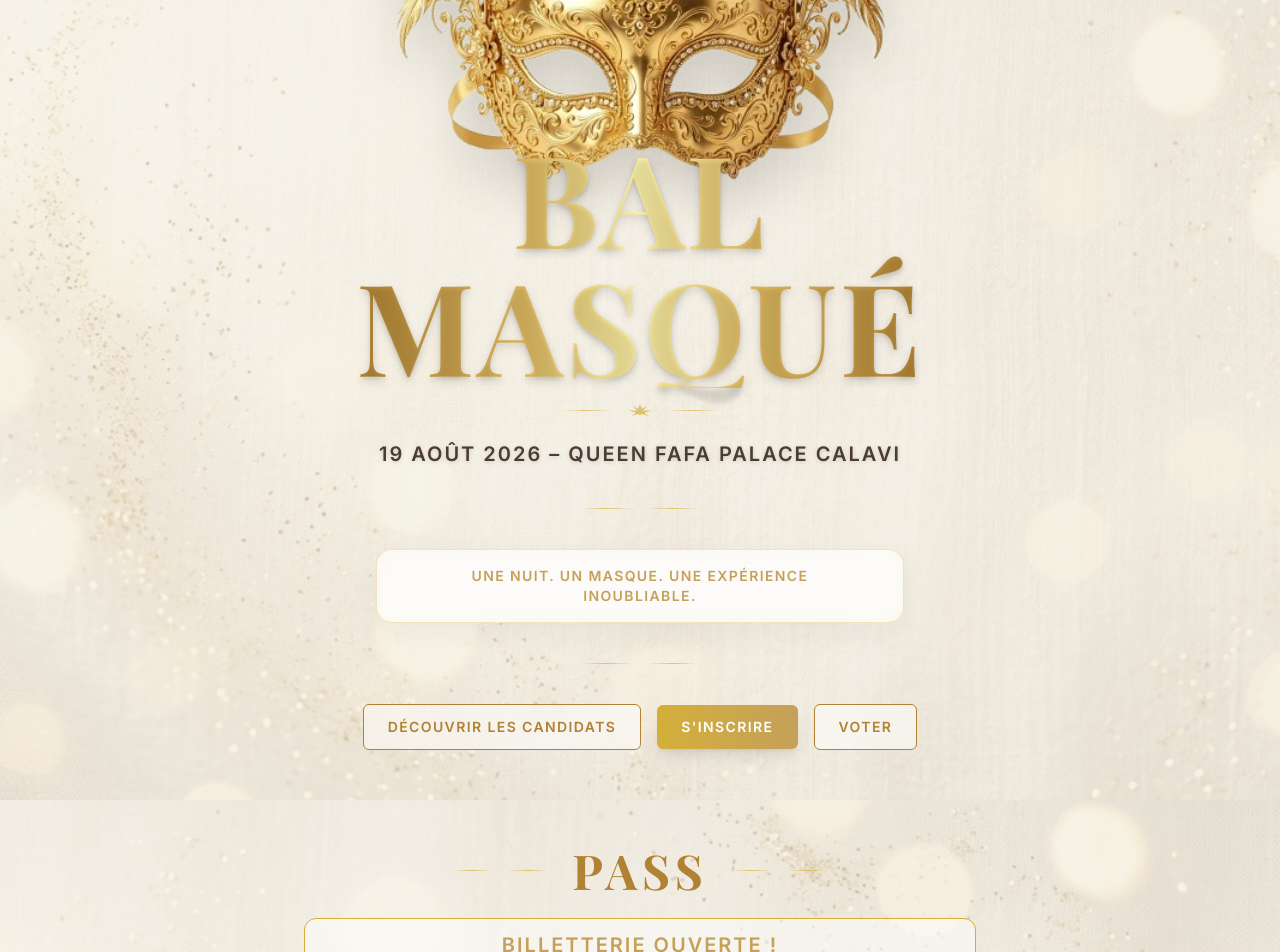
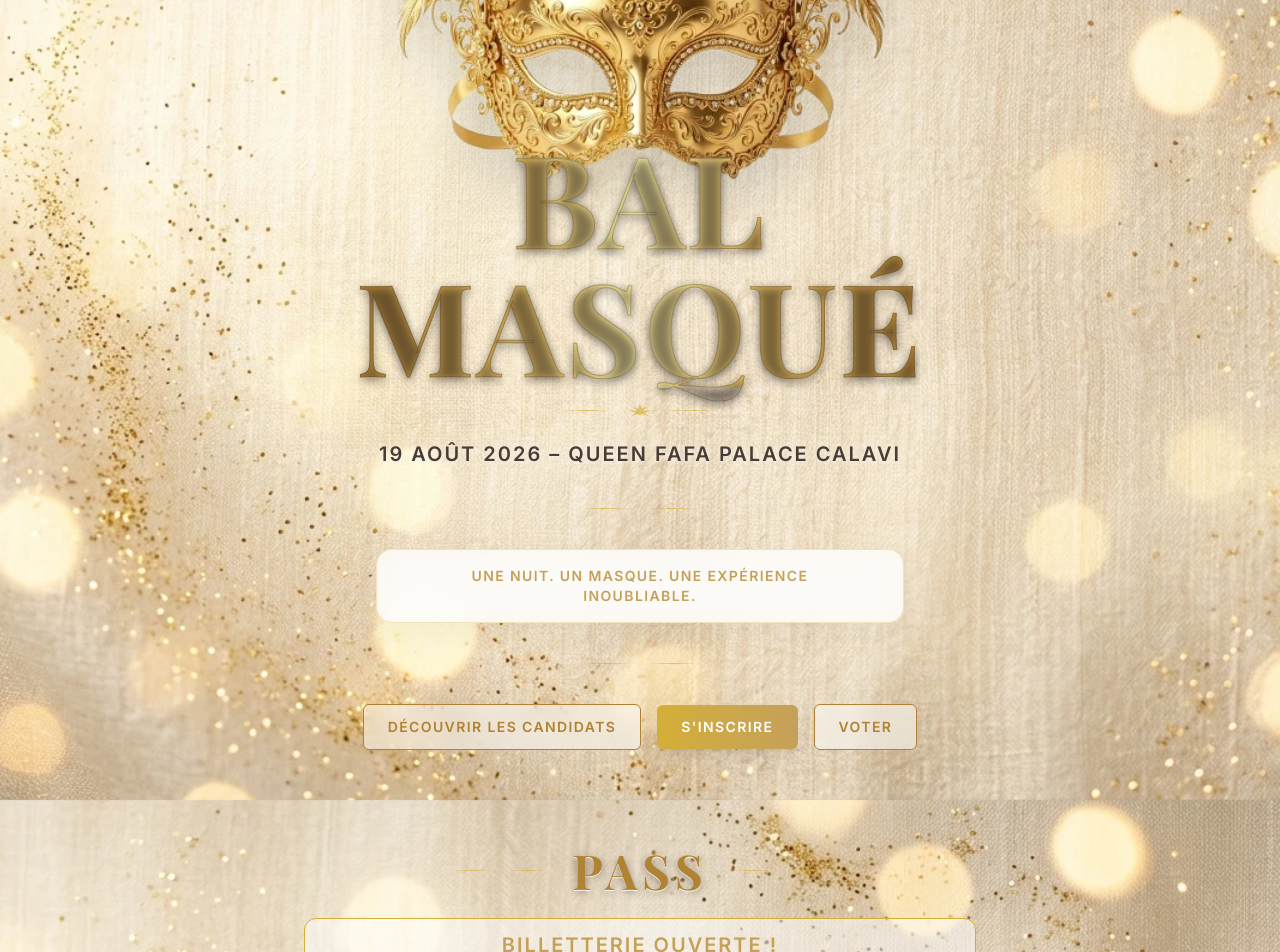
Before and after one commit to Amen0507/bakhita-bal-vote, a React (Vite) app in the folder frontend/: page / in a window 1280 px wide. Shown: the part 480-1432 px from the top of the page. Built offline with nearby package versions, Linux system fonts and the light colour scheme; no server answers; a web font is replaced by a local one.

Commit message:
style: improve text contrast on textured background

```diff
--- a/frontend/src/components/HeroSection.tsx
+++ b/frontend/src/components/HeroSection.tsx
@@ -23,7 +23,7 @@ export default function HeroSection() {
             <div className="ornament-icon"></div>
           </div>
 
-          <p className="text-sm sm:text-base md:text-xl font-semibold tracking-widest mb-10 text-[#4A3C33] uppercase text-center max-w-2xl px-4 drop-shadow-sm">
+          <p className="texture-copy text-sm sm:text-base md:text-xl font-semibold tracking-widest mb-10 text-[#4A3C33] uppercase text-center max-w-2xl px-4">
             19 Août 2026 – Queen Fafa Palace Calavi
           </p>
 
--- a/frontend/src/components/PageIntro.tsx
+++ b/frontend/src/components/PageIntro.tsx
@@ -7,17 +7,17 @@ type PageIntroProps = {
 export default function PageIntro({ eyebrow = 'Bal Masqué 2026', title, description }: PageIntroProps) {
   return (
     <div className="flex flex-col items-center text-center mb-10 sm:mb-12">
-      <p className="text-[0.68rem] font-semibold tracking-[0.28em] uppercase text-[#C5A059] mb-3">
+      <p className="texture-gold-text text-[0.68rem] font-semibold tracking-[0.28em] uppercase text-[#C5A059] mb-3">
         {eyebrow}
       </p>
-      <h1 className="text-4xl sm:text-5xl md:text-6xl font-bold tracking-wide text-[#B08233]" style={{ fontFamily: 'var(--font-serif)' }}>
+      <h1 className="texture-gold-text text-4xl sm:text-5xl md:text-6xl font-bold tracking-wide text-[#B08233]" style={{ fontFamily: 'var(--font-serif)' }}>
         {title}
       </h1>
       <div className="ornament-line opacity-80 w-36 mt-4">
         <div className="ornament-icon" />
       </div>
       {description && (
-        <p className="max-w-xl mt-5 text-sm sm:text-base leading-relaxed text-[#4A3C33]">
+        <p className="texture-copy max-w-xl mt-5 text-sm sm:text-base leading-relaxed text-[#4A3C33]">
           {description}
         </p>
       )}
--- a/frontend/src/components/PassSection.tsx
+++ b/frontend/src/components/PassSection.tsx
@@ -7,7 +7,7 @@ export default function PassSection() {
       {/* Title */}
       <div className="flex items-center justify-center w-full mb-6">
         <div className="ornament-line opacity-70 hidden sm:flex w-24"></div>
-        <h2 className="text-4xl sm:text-5xl font-bold tracking-widest text-[#B08233] mx-6" style={{ fontFamily: 'var(--font-serif)' }}>
+        <h2 className="texture-gold-text text-4xl sm:text-5xl font-bold tracking-widest text-[#B08233] mx-6" style={{ fontFamily: 'var(--font-serif)' }}>
           PASS
         </h2>
         <div className="ornament-line opacity-70 hidden sm:flex w-24"></div>
@@ -60,7 +60,7 @@ export default function PassSection() {
 
       <div className="flex items-center justify-center space-x-4">
         <img src={maskSmall} alt="Mask" className="w-8 h-6 object-contain" />
-        <p className="text-[#4A3C33] text-sm sm:text-base tracking-widest uppercase font-semibold">
+        <p className="texture-copy text-[#4A3C33] text-sm sm:text-base tracking-widest uppercase font-semibold">
           Dress code : Élégant et Masqué
         </p>
         <img src={maskSmall} alt="Mask" className="w-8 h-6 object-contain" />
--- a/frontend/src/index.css
+++ b/frontend/src/index.css
@@ -21,9 +21,7 @@
 body {
   font-family: var(--font-sans);
   background-color: var(--color-ivory);
-  background-image:
-    linear-gradient(rgba(244, 241, 234, 0.76), rgba(244, 241, 234, 0.76)),
-    url('./assets/bg_texture.webp');
+  background-image: url('./assets/bg_texture.webp');
   background-size: cover;
   background-repeat: no-repeat;
   background-attachment: fixed;
@@ -50,7 +48,16 @@ h1, h2, h3, h4, h5, h6 {
   -webkit-background-clip: text;
   -webkit-text-fill-color: transparent;
   background-clip: text;
-  text-shadow: 0px 2px 4px rgba(0,0,0,0.1);
+  -webkit-text-stroke: 1px rgba(74, 60, 51, 0.35);
+  text-shadow: 0 2px 8px rgba(44, 34, 30, 0.55);
+}
+
+.texture-gold-text {
+  text-shadow: 0 1px 0 rgba(255, 255, 255, 0.85), 0 2px 8px rgba(44, 34, 30, 0.45);
+}
+
+.texture-copy {
+  text-shadow: 0 0 6px rgba(244, 241, 234, 0.9), 0 1px 3px rgba(244, 241, 234, 0.7);
 }
 
 .gold-border {
```
